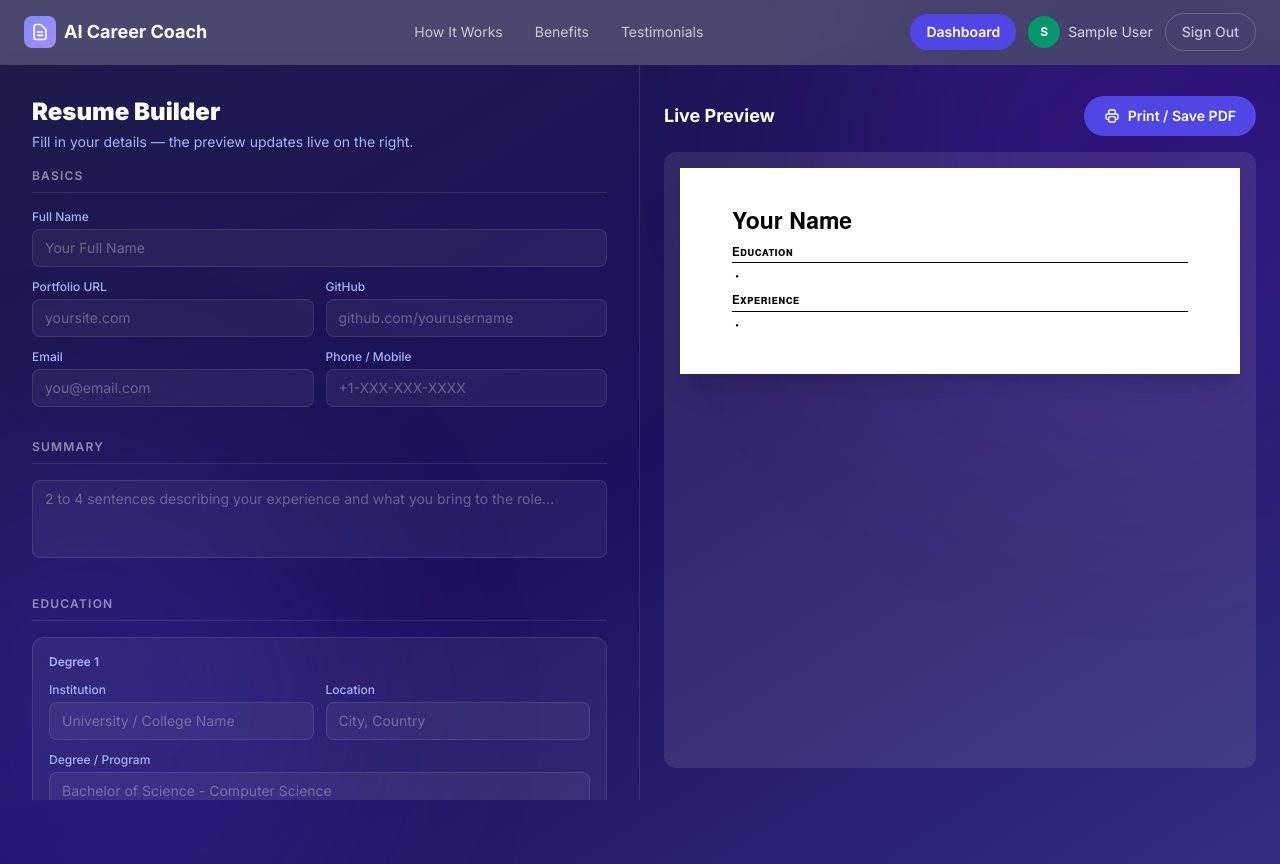
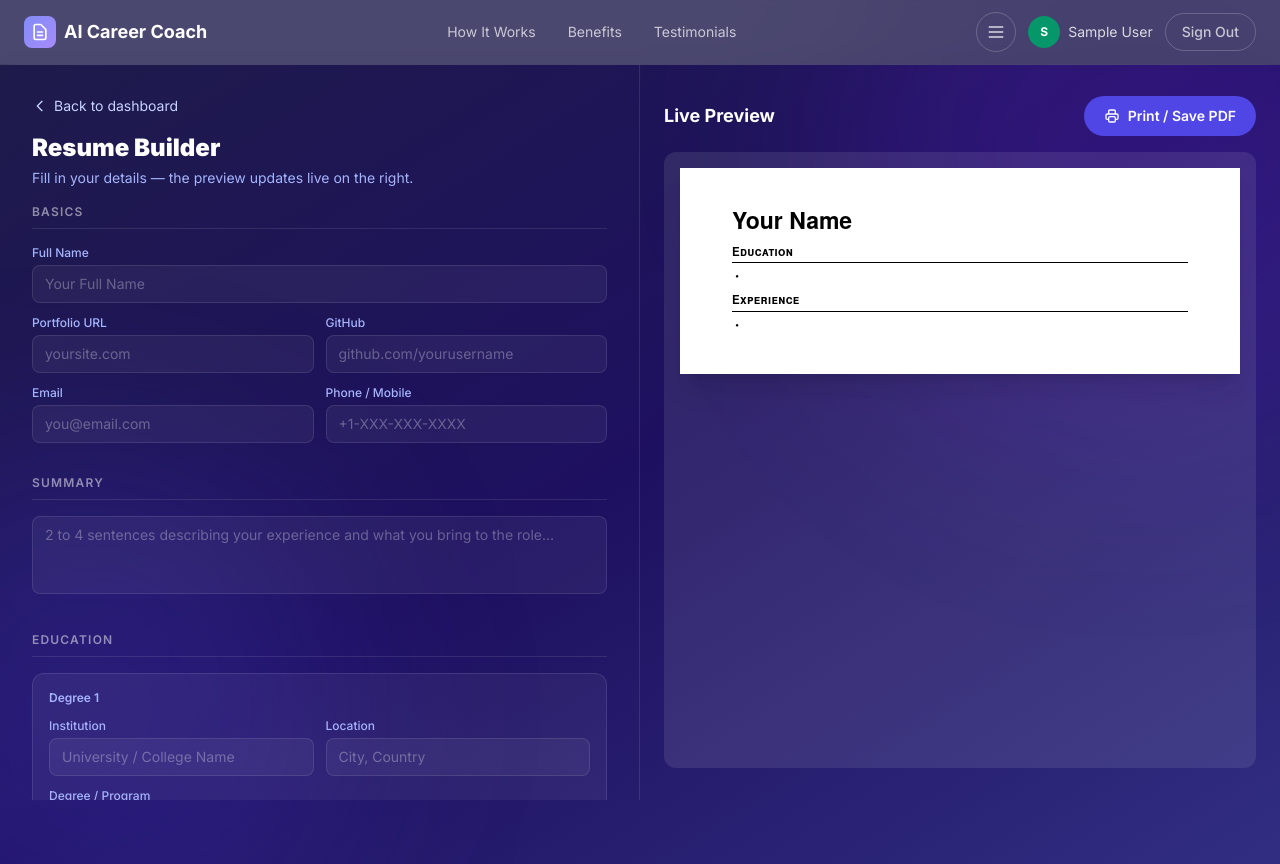
Before and after one commit to immahesh007/AICareerCoach, a Next.js app in the folder frontend/: page /resume-builder in a window 1280 px wide. Built offline with nearby package versions, Linux system fonts and the light colour scheme; sample sign-in values are in the browser's storage.

Commit message:
UI button bug fixes

```diff
--- a/frontend/app/ats-dashboard/page.tsx
+++ b/frontend/app/ats-dashboard/page.tsx
@@ -1,6 +1,7 @@
 'use client';
 
 import { Suspense, useEffect, useState } from 'react';
+import Link from 'next/link';
 import { useRouter, useSearchParams } from 'next/navigation';
 import Navbar from '@/components/Navbar';
 import type { ATSResult } from '@/services/ats';
@@ -20,6 +21,7 @@ type DisplayResult = {
   match_report: string | null;
   jd_title?: string | null;
   timestamp?: string | null;
+  resume_id?: string | null;
 };
 
 function scoreColor(score: number) {
@@ -118,6 +120,7 @@ function fromBackend(a: SingleAnalysisResponse): DisplayResult {
     match_report: a.match_report,
     jd_title: a.jd_title,
     timestamp: a.timestamp,
+    resume_id: a.resume_id,
   };
 }
 
@@ -225,7 +228,16 @@ function ATSDashboardContent() {
 
       <Navbar />
 
-      <main className="relative z-10 max-w-5xl mx-auto px-6 pt-32 pb-20">
+      <main className="relative z-10 max-w-5xl mx-auto px-6 pt-28 pb-20">
+        <Link
+          href={result.resume_id ? `/resumes/${result.resume_id}/analyses` : '/dashboard'}
+          className="inline-flex items-center gap-1.5 text-indigo-200 hover:text-white text-sm mb-6 transition-colors"
+        >
+          <svg className="w-4 h-4" fill="none" viewBox="0 0 24 24" stroke="currentColor">
+            <path strokeLinecap="round" strokeLinejoin="round" strokeWidth={2} d="M15 19l-7-7 7-7" />
+          </svg>
+          {result.resume_id ? 'Back to analysis history' : 'Back to dashboard'}
+        </Link>
 
         <div className="flex flex-col items-center text-center mb-14 animate-fade-in-up">
           <div className="inline-flex items-center gap-2 px-4 py-1.5 rounded-full bg-white/10 border border-white/20 text-indigo-200 text-sm font-medium mb-8">
@@ -254,16 +266,6 @@ function ATSDashboardContent() {
               />
             </div>
           </div>
-
-          <button
-            onClick={() => router.push('/dashboard')}
-            className="mt-8 px-6 py-2.5 rounded-full bg-white/10 border border-white/20 text-indigo-200 text-sm font-medium hover:bg-white/15 transition-colors inline-flex items-center gap-2"
-          >
-            <svg className="w-4 h-4" fill="none" viewBox="0 0 24 24" stroke="currentColor">
-              <path strokeLinecap="round" strokeLinejoin="round" strokeWidth={2} d="M10 19l-7-7m0 0l7-7m-7 7h18" />
-            </svg>
-            Back to Dashboard
-          </button>
         </div>
 
         <div className="grid grid-cols-1 md:grid-cols-2 gap-5">
--- a/frontend/app/dashboard/page.tsx
+++ b/frontend/app/dashboard/page.tsx
@@ -1,6 +1,7 @@
 'use client';
 
 import { Suspense, useCallback, useEffect, useMemo, useState } from 'react';
+import Link from 'next/link';
 import { useRouter, useSearchParams } from 'next/navigation';
 import Navbar from '@/components/Navbar';
 import ResumeTable from '@/components/dashboard/ResumeTable';
@@ -88,6 +89,16 @@ function DashboardContent() {
       <Navbar />
 
       <main className="relative z-10 max-w-6xl mx-auto px-6 pt-28 pb-20">
+        <Link
+          href="/"
+          className="inline-flex items-center gap-1.5 text-indigo-200 hover:text-white text-sm mb-6 transition-colors"
+        >
+          <svg className="w-4 h-4" fill="none" viewBox="0 0 24 24" stroke="currentColor">
+            <path strokeLinecap="round" strokeLinejoin="round" strokeWidth={2} d="M15 19l-7-7 7-7" />
+          </svg>
+          Back to home
+        </Link>
+
         <div className="mb-8 flex items-end justify-between gap-4 flex-wrap">
           <div>
             <h1 className="text-3xl md:text-4xl font-black text-white tracking-tight">My Resumes</h1>
--- a/frontend/components/Navbar.tsx
+++ b/frontend/components/Navbar.tsx
@@ -1,7 +1,7 @@
 'use client';
 
 import Link from 'next/link';
-import { useState } from 'react';
+import { useEffect, useRef, useState } from 'react';
 import { useAuth } from '@/context/AuthContext';
 import AuthModal from './AuthModal';
 
@@ -9,9 +9,29 @@ export default function Navbar() {
   const { user, isAuthenticated, logout } = useAuth();
   const [modalOpen, setModalOpen] = useState(false);
   const [modalTab, setModalTab] = useState<'login' | 'register'>('login');
+  const [menuOpen, setMenuOpen] = useState(false);
+  const menuRef = useRef<HTMLDivElement | null>(null);
 
   const openLogin = () => { setModalTab('login'); setModalOpen(true); };
   const openRegister = () => { setModalTab('register'); setModalOpen(true); };
+
+  useEffect(() => {
+    if (!menuOpen) return;
+    const onClick = (e: MouseEvent) => {
+      if (menuRef.current && !menuRef.current.contains(e.target as Node)) {
+        setMenuOpen(false);
+      }
+    };
+    const onKey = (e: KeyboardEvent) => {
+      if (e.key === 'Escape') setMenuOpen(false);
+    };
+    document.addEventListener('mousedown', onClick);
+    document.addEventListener('keydown', onKey);
+    return () => {
+      document.removeEventListener('mousedown', onClick);
+      document.removeEventListener('keydown', onKey);
+    };
+  }, [menuOpen]);
 
   return (
     <>
@@ -34,12 +54,48 @@ export default function Navbar() {
 
           {isAuthenticated && user ? (
             <div className="flex items-center gap-3">
-              <Link
-                href="/dashboard"
-                className="px-4 py-2 rounded-full bg-indigo-600 hover:bg-indigo-500 text-white text-sm font-semibold transition-colors"
-              >
-                Dashboard
-              </Link>
+              <div className="relative" ref={menuRef}>
+                <button
+                  onClick={() => setMenuOpen(o => !o)}
+                  aria-haspopup="menu"
+                  aria-expanded={menuOpen}
+                  aria-label="Open menu"
+                  className="w-10 h-10 rounded-full border border-white/20 text-white/80 hover:text-white hover:border-white/40 flex items-center justify-center transition-colors"
+                >
+                  <svg className="w-5 h-5" fill="none" viewBox="0 0 24 24" stroke="currentColor">
+                    <path strokeLinecap="round" strokeLinejoin="round" strokeWidth={2} d="M4 6h16M4 12h16M4 18h16" />
+                  </svg>
+                </button>
+                {menuOpen && (
+                  <div
+                    role="menu"
+                    className="absolute right-0 mt-2 w-52 rounded-xl border border-white/15 bg-indigo-950/95 backdrop-blur-md shadow-xl py-2 z-50"
+                  >
+                    <Link
+                      href="/dashboard"
+                      role="menuitem"
+                      onClick={() => setMenuOpen(false)}
+                      className="flex items-center gap-2.5 px-4 py-2.5 text-sm text-white/80 hover:text-white hover:bg-white/10 transition-colors"
+                    >
+                      <svg className="w-4 h-4 text-indigo-300" fill="none" viewBox="0 0 24 24" stroke="currentColor">
+                        <path strokeLinecap="round" strokeLinejoin="round" strokeWidth={2} d="M3 12l9-9 9 9M5 10v10a1 1 0 001 1h3v-6h6v6h3a1 1 0 001-1V10" />
+                      </svg>
+                      Dashboard
+                    </Link>
+                    <Link
+                      href="/resume-builder"
+                      role="menuitem"
+                      onClick={() => setMenuOpen(false)}
+                      className="flex items-center gap-2.5 px-4 py-2.5 text-sm text-white/80 hover:text-white hover:bg-white/10 transition-colors"
+                    >
+                      <svg className="w-4 h-4 text-indigo-300" fill="none" viewBox="0 0 24 24" stroke="currentColor">
+                        <path strokeLinecap="round" strokeLinejoin="round" strokeWidth={2} d="M9 12h6m-6 4h6m2 5H7a2 2 0 01-2-2V5a2 2 0 012-2h5.586a1 1 0 01.707.293l5.414 5.414a1 1 0 01.293.707V19a2 2 0 01-2 2z" />
+                      </svg>
+                      Resume Builder
+                    </Link>
+                  </div>
+                )}
+              </div>
               <div className="hidden sm:flex items-center gap-2">
                 <div className="w-8 h-8 rounded-full bg-emerald-600 flex items-center justify-center text-white text-xs font-bold shrink-0">
                   {user.name.charAt(0).toUpperCase()}
--- a/frontend/components/resume-builder/ResumeBuilderClient.tsx
+++ b/frontend/components/resume-builder/ResumeBuilderClient.tsx
@@ -1,6 +1,7 @@
 'use client';
 
 import { useCallback, useEffect, useState } from 'react';
+import Link from 'next/link';
 import { useSearchParams } from 'next/navigation';
 import Navbar from '@/components/Navbar';
 import ResumePreview from './ResumePreview';
@@ -374,6 +375,15 @@ export default function ResumeBuilderClient() {
 
         {/* ── LEFT: editor ──────────────────────────────────────────────── */}
         <div className="w-1/2 overflow-y-auto border-r border-white/10 px-8 py-8">
+          <Link
+            href={resumeIdParam ? `/resumes/${resumeIdParam}/analyses` : '/dashboard'}
+            className="inline-flex items-center gap-1.5 text-indigo-200 hover:text-white text-sm mb-4 transition-colors"
+          >
+            <svg className="w-4 h-4" fill="none" viewBox="0 0 24 24" stroke="currentColor">
+              <path strokeLinecap="round" strokeLinejoin="round" strokeWidth={2} d="M15 19l-7-7 7-7" />
+            </svg>
+            {resumeIdParam ? 'Back to analysis history' : 'Back to dashboard'}
+          </Link>
           <h1 className="text-2xl font-black text-white mb-1">Resume Builder</h1>
           <p className="text-indigo-300 text-sm mb-4">
             Fill in your details — the preview updates live on the right.
```
Also changed, not shown: 2 other files (tests, documents, lock files or other folders).
